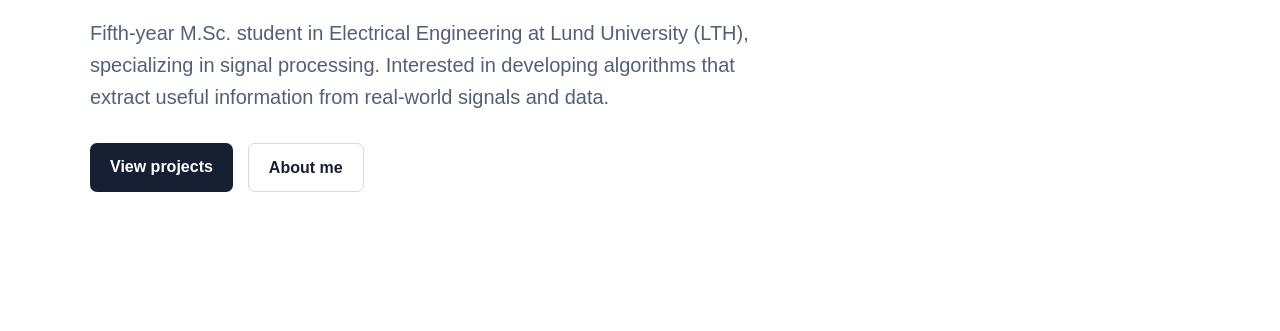
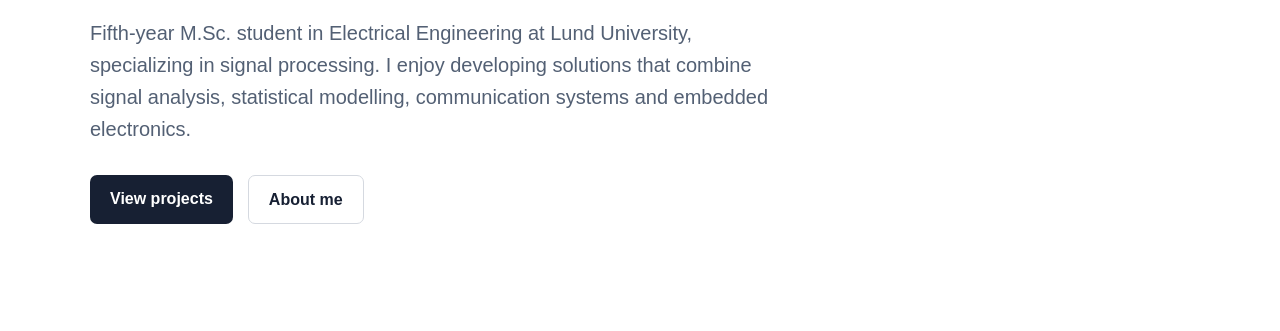
Before and after one commit to ph3302lu-s/ph3302lu-s.github.io, a plain HTML site: page index.html in a window 1280 px wide. Shown: the part 469-800 px from the top of the page. Drawn offline with Linux system fonts and the light colour scheme.

Commit message:
Update index.html

```diff
--- a/index.html
+++ b/index.html
@@ -44,10 +44,11 @@
             </h1>
 
             <p class="hero-description">
-                Fifth-year M.Sc. student in Electrical Engineering at Lund
-                University (LTH), specializing in signal processing.
-                Interested in developing algorithms that extract useful
-                information from real-world signals and data.
+
+    Fifth-year M.Sc. student in Electrical Engineering at Lund University,
+    specializing in signal processing. I enjoy developing solutions that combine
+    signal analysis, statistical modelling, communication systems and embedded electronics.
+
             </p>
 
             <div class="hero-links">
```
